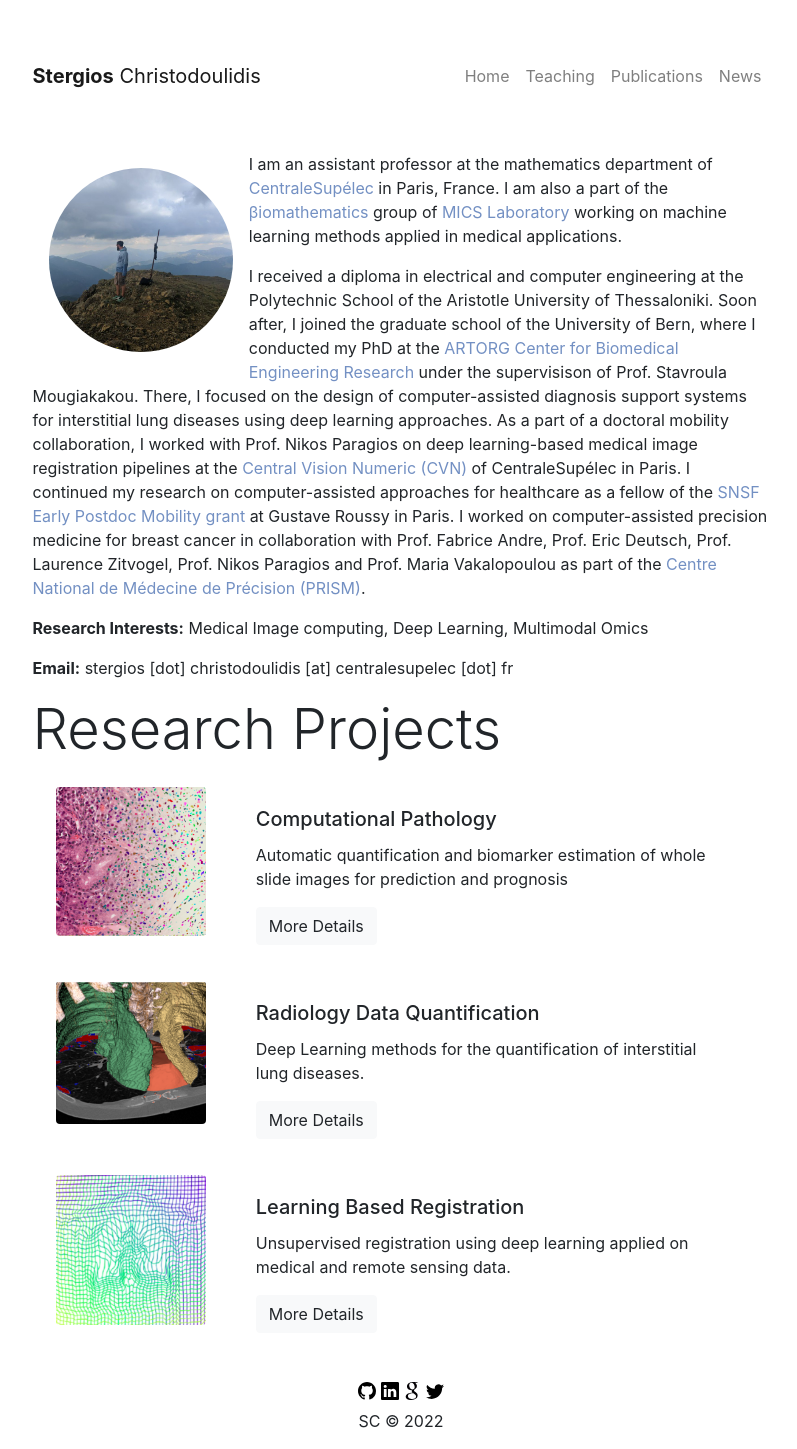
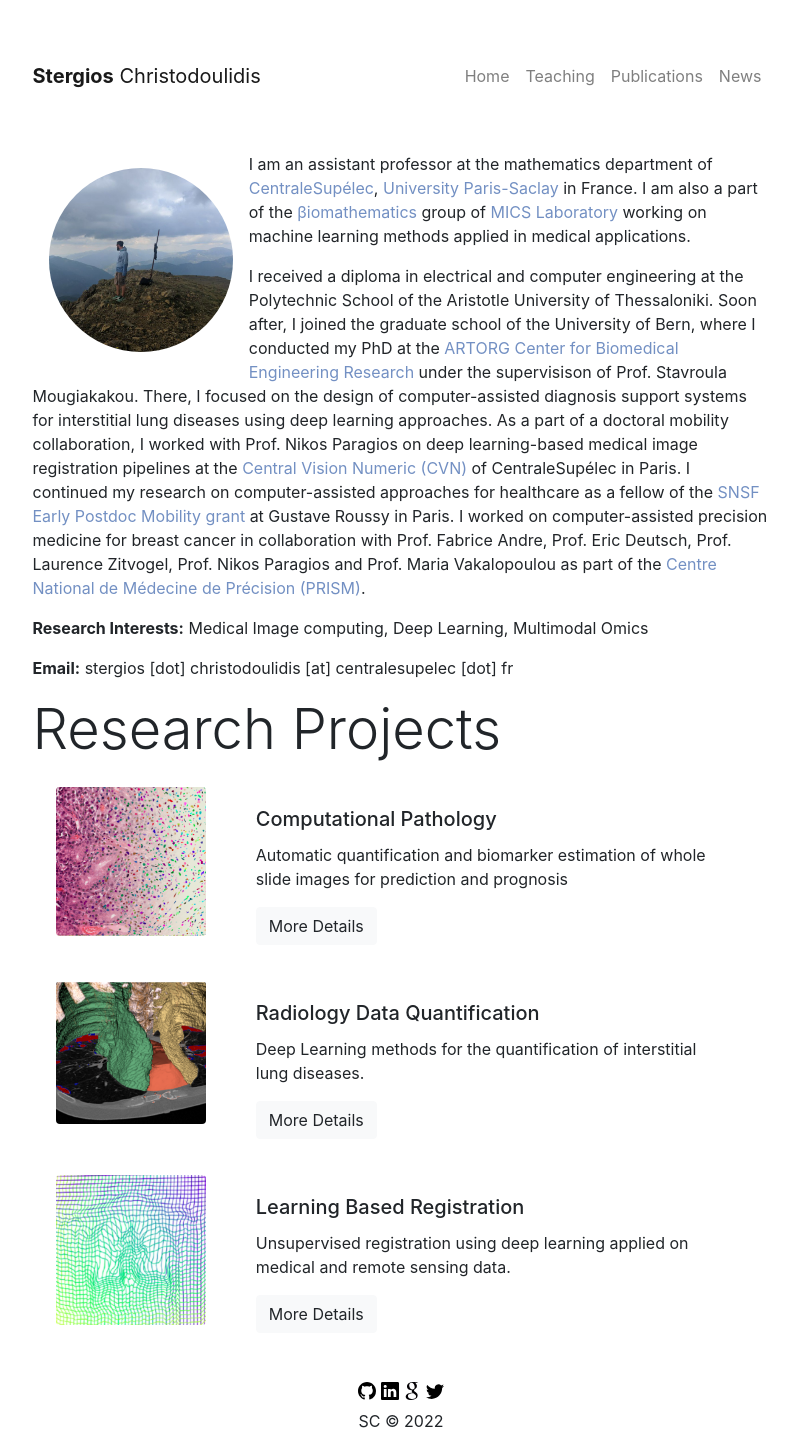
Before and after one commit to stergioc/stergioc.github.io, a Jekyll site: the page built from index.md, in a window 1280 px wide. Shown: the whole page, without its empty margins (239-1036 px from the left). Built offline with Jekyll 4.4.1, drawn with Linux system fonts in a browser that asks for light colours; nearby versions of some CDN libraries.

Commit message:
Update index.md

```diff
--- a/index.md
+++ b/index.md
@@ -8,7 +8,7 @@ title: Home
 </div>
 
 <p>
-I am an assistant professor at the mathematics department of <a href="https://www.centralesupelec.fr/" target="_blank">CentraleSupélec</a> in Paris, France. I am also a part of the <a href="http://biomathematics.mics.centralesupelec.fr/" target="_blank">βiomathematics</a> group of <a href="http://mics.centralesupelec.fr/" target="_blank">MICS Laboratory</a> working on machine learning methods applied in medical applications.
+I am an assistant professor at the mathematics department of <a href="https://www.centralesupelec.fr/en" target="_blank">CentraleSupélec</a>, <a href="https://www.universite-paris-saclay.fr/en" target="_blank">University Paris-Saclay</a> in France. I am also a part of the <a href="http://biomathematics.mics.centralesupelec.fr/" target="_blank">βiomathematics</a> group of <a href="http://mics.centralesupelec.fr/" target="_blank">MICS Laboratory</a> working on machine learning methods applied in medical applications.
 </p>
 
 <p>
```
